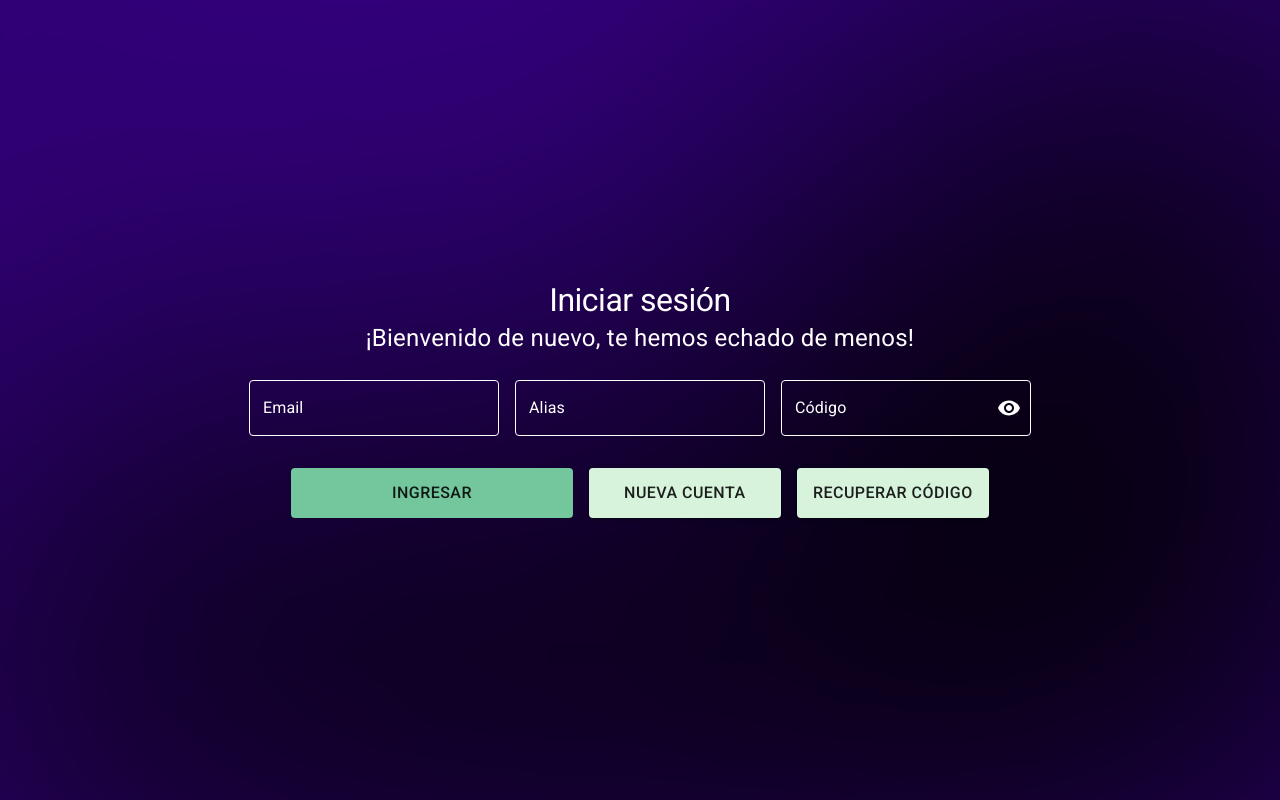
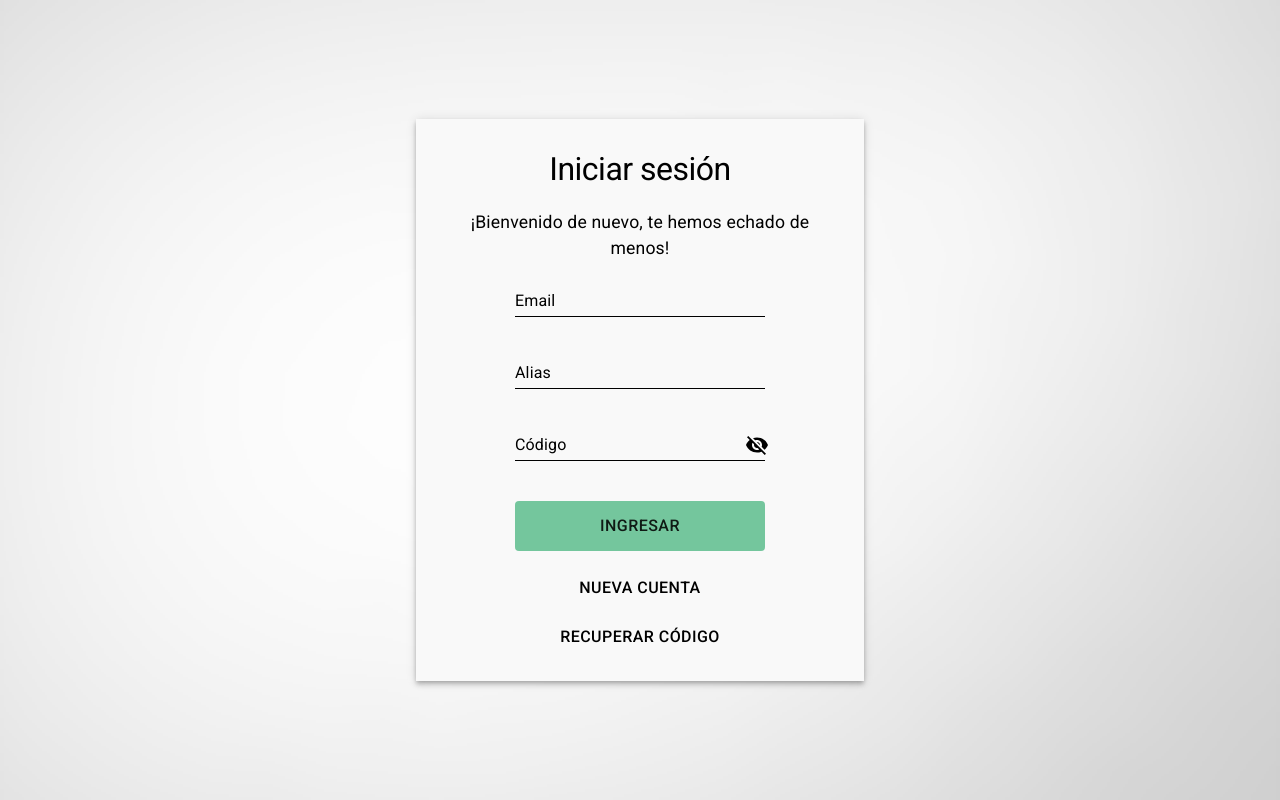
Before and after one commit to Santino112/Wallet-Auth0, a React (Vite) app: page / in a window 1280 px wide. Built offline with nearby package versions, Linux system fonts and the light colour scheme.

Commit message:
cambiado

```diff
--- a/src/pages/Login.jsx
+++ b/src/pages/Login.jsx
@@ -75,23 +75,33 @@ const Login = () => {
         alignItems: "center",
         minHeight: "100vh",
         minWidth: "100vw",
-        backgroundImage: 'url(/images/Inicio.png)',
+        backgroundImage: 'url(/images/inicio.png)',
         backgroundSize: "cover",
         backgroundRepeat: "no-repeat",
-        backgroundPosition: "center",
+        backgroundPosition: "center"
       }}
     >
       <Stack
-        spacing={3}
+        spacing={1}
         alignItems="center"
+        flexDirection="column"
         sx={{
           width: {
             xs: "100%",
             sm: "100%",
-            md: "auto",
-            lg: "auto",
-            xl: "auto",
+            md: "35%",
+            lg: "35%",
+            xl: "40%",
           },
+          backgroundColor: "#f9f9f9",
+          boxShadow: 4,
+          padding: {
+            xs: "2rem",
+            sm: "2rem",
+            md: "2rem",
+            lg: "2rem",
+            xl: "2rem"
+          }
         }}
       >
         <Box>
@@ -106,6 +116,8 @@ const Login = () => {
                 xl: "2.8rem",
               },
               textAlign: "center",
+              color: "black",
+              marginBottom: "1.3rem"
             }}
           >
             Iniciar sesión
@@ -117,16 +129,16 @@ const Login = () => {
                 xs: "1rem",
                 sm: "1rem",
                 md: "1.2rem",
-                lg: "1.5rem",
+                lg: "1.1rem",
                 xl: "1.5rem",
               },
               textAlign: "center",
+              color: "black"
             }}
           >
             ¡Bienvenido de nuevo, te hemos echado de menos!
           </Typography>
         </Box>
-
         <Box
           component="form"
           onSubmit={handleSubmit}
@@ -142,77 +154,80 @@ const Login = () => {
             alignItems: "center",
             justifyContent: "center",
             flexWrap: "wrap",
-            gap: 2,
+            gap: 3,
+            maxWidth: 255,
+            width: "100%"
           }}
         >
           <TextField
             label="Email"
-            variant="outlined"
+            variant="standard"
             value={email}
             onChange={(e) => setEmail(e.target.value)}
             required
             InputLabelProps={{ required: false }}
             sx={{
-              input: { color: "white" },
-              label: { color: "white" },
-              "& label.Mui-focused": { color: "white" },
-              "& .MuiOutlinedInput-root": {
-                "& fieldset": {
-                  borderColor: "white",
+              input: { color: "black" },
+              label: { color: "black" },
+              "& label.Mui-focused": { color: "black" },
+              "& .MuiInput-underline:before": {
+                borderBottomColor: "black"
               },
-                "&:hover fieldset": {
-                  borderColor: "white",
+              "& .MuiInput-underline:hover:before": {
+                borderBottomColor: "black"
               },
-                "&.Mui-focused fieldset": {
-                  borderColor: "white",
-                },
+              "& .MuiInput-underline:after": {
+                borderBottomColor: "black"
               },
               width: { xs: "100%", sm: "100%", md: 250, lg: 250, xl: 255 }
             }}
           />
           <TextField
             label="Alias"
-            variant="outlined"
+            variant="standard"
             value={alias}
             onChange={(e) => setAlias(e.target.value)}
             required
             InputLabelProps={{ required: false }}
             sx={{
-              input: { color: "white" },
-              label: { color: "white" },
-              "& label.Mui-focused": { color: "white" },
-              "& .MuiOutlinedInput-root": {
-                "& fieldset": {
-                  borderColor: "white",
+              input: { color: "black" },
+              label: { color: "black" },
+              "& label.Mui-focused": { color: "black" },
+              "& .MuiInput-underline:before": {
+                borderBottomColor: "black"
               },
-                "&:hover fieldset": {
-                  borderColor: "white",
+              "& .MuiInput-underline:hover:before": {
+                borderBottomColor: "black"
               },
-                "&.Mui-focused fieldset": {
-                  borderColor: "white",
-                },
+              "& .MuiInput-underline:after": {
+                borderBottomColor: "black"
               },
               width: { xs: "100%", sm: "100%", md: 250, lg: 250, xl: 255 }
             }}
           />
           <TextField
             label="Código"
-            variant="outlined"
+            variant="standard"
             type={showCodigo ? 'number' : 'password'}
             value={codigo}
             onChange={(e) => setCodigo(e.target.value)}
             required
             InputLabelProps={{ required: false }}
             sx={{
-              input: { color: 'white' },
-              label: { color: 'white' },
-              '& label.Mui-focused': { color: 'white' },
-              '& .MuiOutlinedInput-root': {
-                '& fieldset': { borderColor: 'white' },
-                '&:hover fieldset': { borderColor: 'white' },
-                '&.Mui-focused fieldset': { borderColor: 'white' },
+              input: { color: 'black' },
+              label: { color: 'black' },
+              '& label.Mui-focused': { color: 'black' },
+              '& .MuiInput-underline:before': {
+                borderBottomColor: 'black',
+              },
+              '& .MuiInput-underline:hover:before': {
+                borderBottomColor: 'black',
+              },
+              '& .MuiInput-underline:after': {
+                borderBottomColor: 'black',
               },
               width: { xs: '100%', sm: '100%', md: 250, lg: 250, xl: 255 },
+              marginBottom: "1rem"
             }}
             InputProps={{
               endAdornment: (
@@ -221,43 +236,18 @@ const Login = () => {
                     onClick={handleToggleShowCodigo}
                     edge="end"
                     sx={{
-                      color: "#ffff",
-                      outline: "focus",
-                      boxShadow: "none",
-                      "&:focus": {
-                        outline: "none",
-                        boxShadow: "none"
-                      },
-                      "&:focus-visible": {
-                        outline: "none",
-                        boxShadow: "none"
-                      }
+                      color: "#000", // ahora el ícono será negro
+                      "&:focus": { outline: "none", boxShadow: "none" },
+                      "&:focus-visible": { outline: "none", boxShadow: "none" },
                     }}
                   >
-                    {showCodigo ? <VisibilityOff /> : <Visibility />}
+                    {showCodigo ? <Visibility /> : <VisibilityOff />}
                   </IconButton>
                 </InputAdornment>
               ),
             }}
           />
 
-          <Box
-            sx={{
-              display: "flex",
-              flexDirection: {
-                xs: "column",
-                sm: "column",
-                md: "row",
-                lg: "row",
-                xl: "row",
-              },
-              alignItems: "center",
-              marginTop: "1rem",
-              gap: 2,
-              width: "100%",
-              justifyContent: "center",
-            }}
-          >
           <Button
             type="submit"
             variant="contained"
@@ -269,9 +259,9 @@ const Login = () => {
               width: {
                 xs: "100%",
                 sm: "100%",
-                  md: "30%",
-                  lg: "22%",
-                  xl: "20%",
+                md: 250,
+                lg: 250,
+                xl: 255
               },
               backgroundColor: "#74c69d",
               "&:hover": {
@@ -283,52 +273,41 @@ const Login = () => {
             {loading ? "Cargando..." : "Ingresar"}
           </Button>
           <Button
-              variant="contained"
             component="a"
             onClick={handleCuentaNueva}
             color="primary"
             sx={{
               fontSize: "1rem",
-                height: 50,
+              height: 25,
               width: {
                 xs: "100%",
                 sm: "100%",
-                  md: "30%",
-                  lg: "15%",
-                  xl: "15%",
+                md: 250,
+                lg: 250,
+                xl: 255
               },
-                backgroundColor: "#d8f3dc",
-                "&:hover": {
-                  backgroundColor: "#b7e4c7",
-                  color: "#000"
-                }
+              color: "black"
             }}
           >Nueva cuenta
           </Button>
           <Button
-              variant="contained"
             component="a"
             onClick={handleRecuperarCodigo}
             color="primary"
             sx={{
               fontSize: "1rem",
-                height: 50,
+              height: 25,
               width: {
                 xs: "100%",
                 sm: "100%",
-                  md: "30%",
-                  lg: "15%",
-                  xl: "15%",
+                md: 250,
+                lg: 250,
+                xl: 255
               },
-                backgroundColor: "#d8f3dc",
-                "&:hover": {
-                  backgroundColor: "#b7e4c7",
-                  color: "#000"
-                }
+              color: "black"
             }}
           >Recuperar código
           </Button>
-          </Box>
         </Box>
       </Stack>
     </Box>
```
Also changed, not shown: public/images/Inicio.png. Lines whose indentation alone changed are shown as unchanged.
